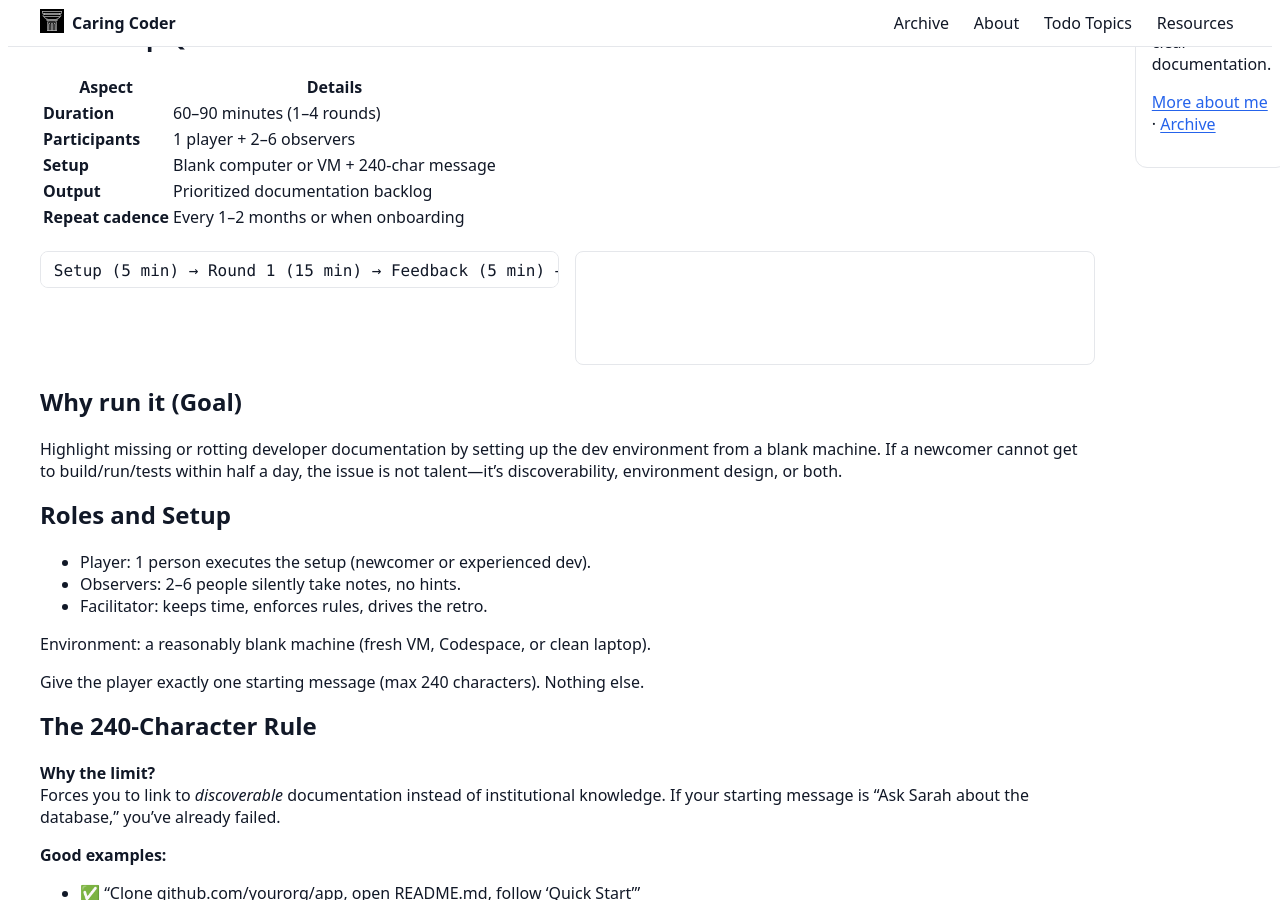
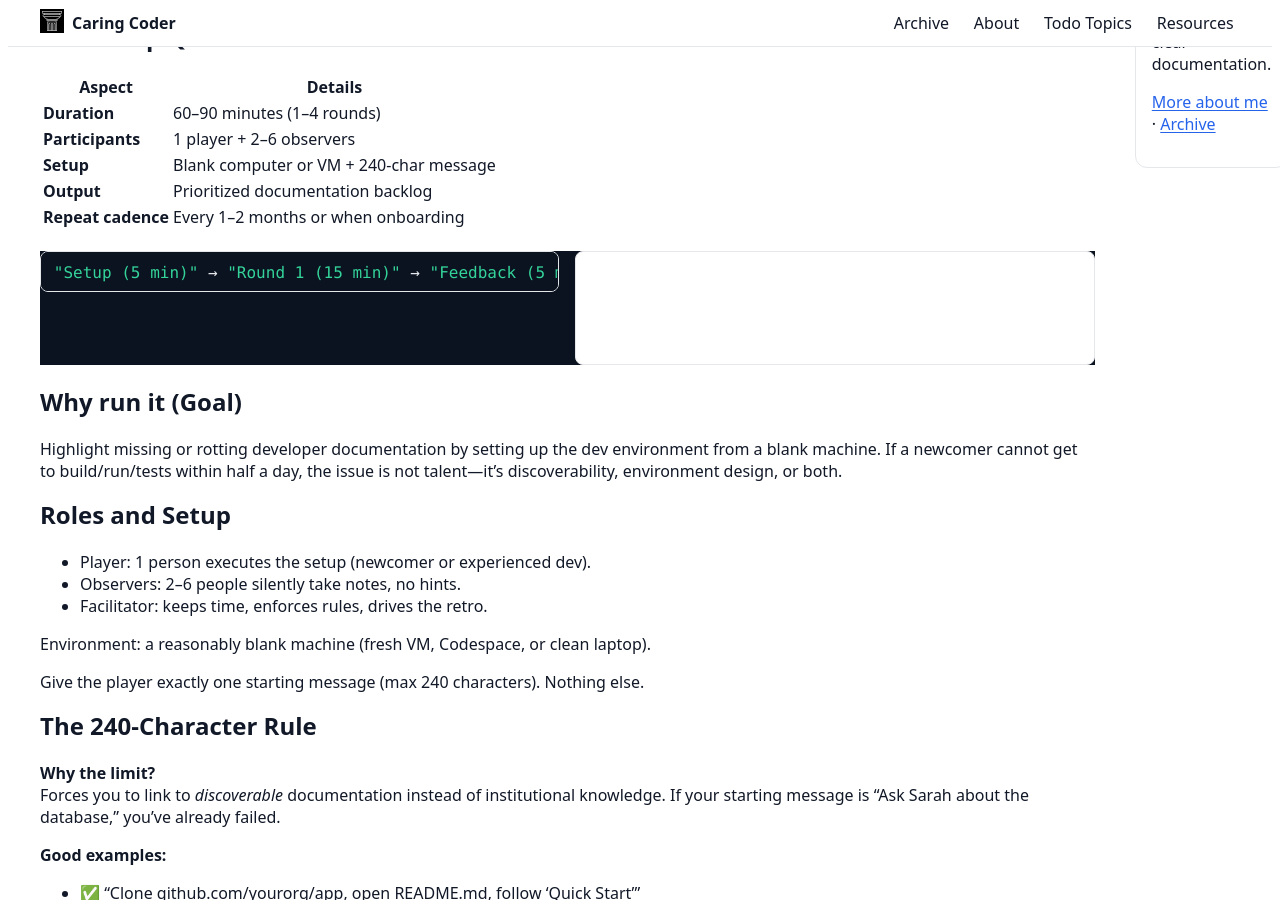
Before and after one commit to verronpro/blog, a Jekyll site: the page built from _posts/2023-06-01-little-helper-workshop.md, in a window 1280 px wide and 900 px high, scrolled down 337 px. Built offline with Jekyll 4.4.1, drawn with Linux system fonts in a browser that asks for light colours.

Commit message:
Switch diagram syntax from PlantUML to DOT for improved clarity and better compatibility.

````diff
--- a/_posts/2023-06-01-little-helper-workshop.md
+++ b/_posts/2023-06-01-little-helper-workshop.md
@@ -28,8 +28,8 @@ sprint's documentation work.
 | **Output**         | Prioritized documentation backlog       |
 | **Repeat cadence** | Every 1–2 months or when onboarding     |
 
-```plantuml
-Setup (5 min) → Round 1 (15 min) → Feedback (5 min) → Round 2 (15 min) → Feedback (5 min) → Backlog Creation (10 min)
+```dot
+"Setup (5 min)" → "Round 1 (15 min)" → "Feedback (5 min)" → "Round 2 (15 min)" → "Feedback (5 min)" → "Backlog Creation (10 min)"
 ```
 
 ## Why run it (Goal)
````
